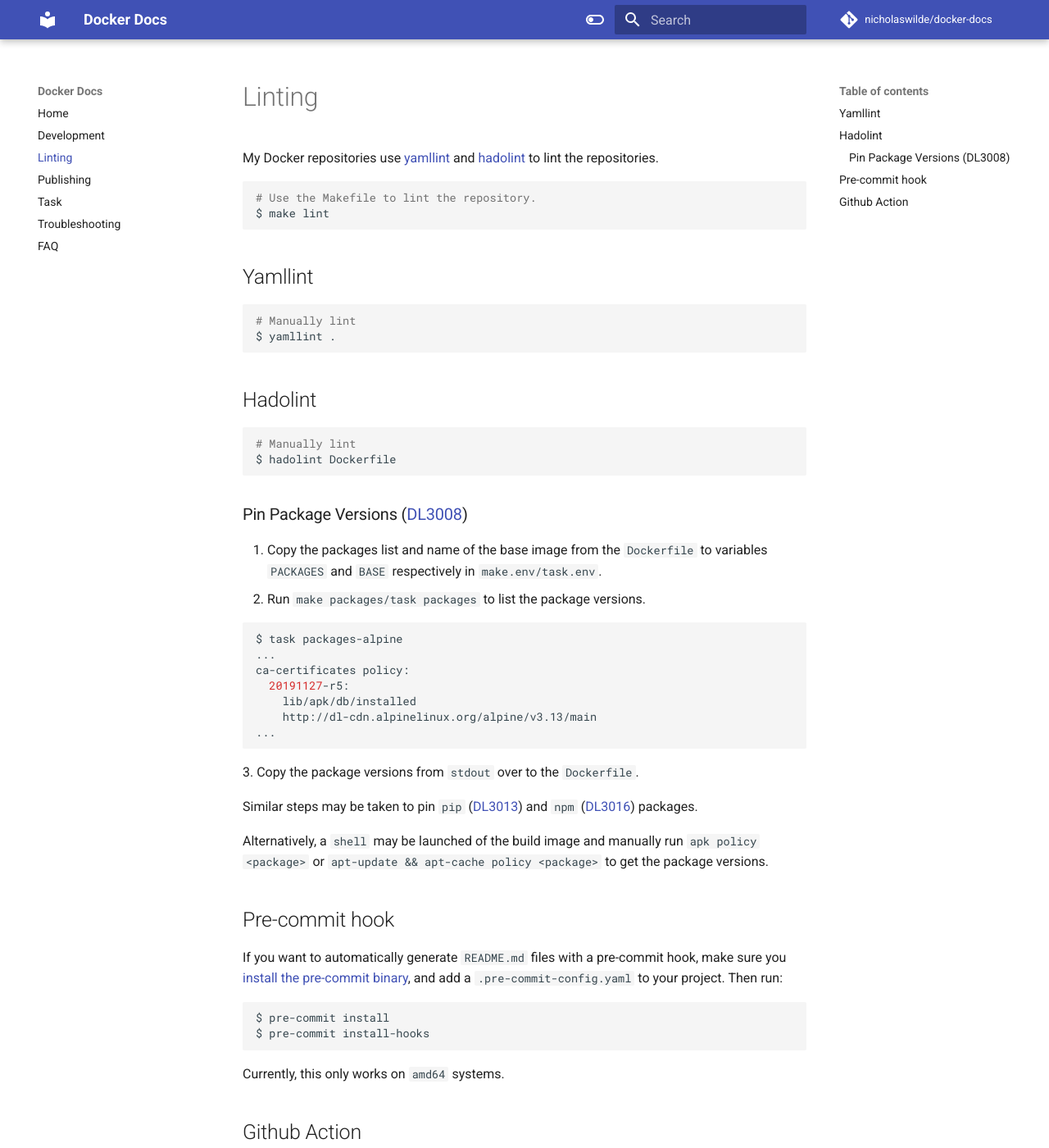
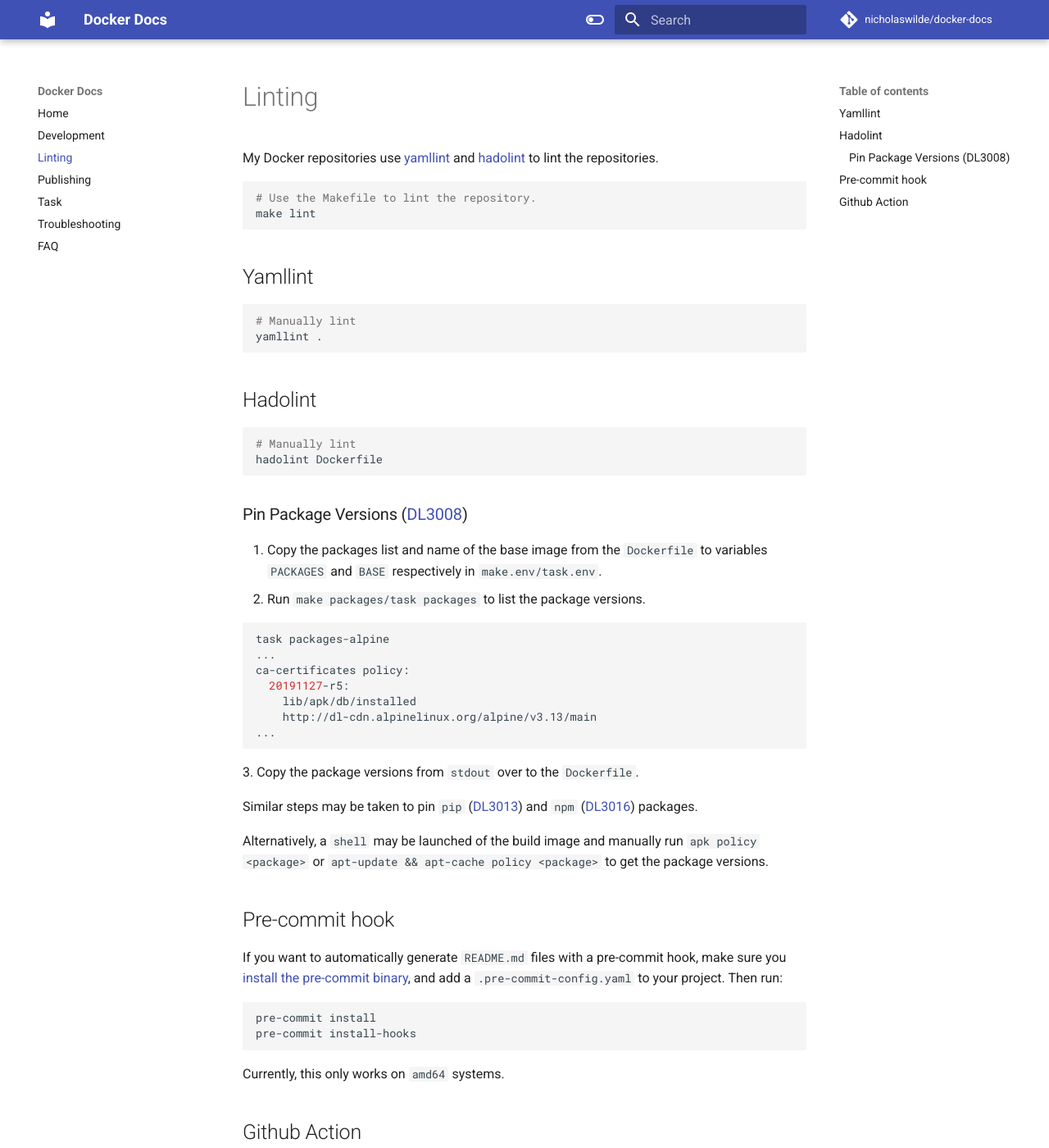
Before and after one commit to nicholaswilde/docker-docs, an MkDocs documentation site: the page built from docs/linting.md, in a window 1280 px wide and 1400 px high. Shown: the whole window at 82% size. Built offline with MkDocs 1.6.1 and Material for MkDocs 9.7.7, drawn with Linux system fonts in a browser that asks for light colours; comment, search, counter and statistics services are not loaded.

Commit message:
Removed $
Signed-off-by: Nicholas Wilde <ncwilde43@gmail.com>

````diff
--- a/docs/linting.md
+++ b/docs/linting.md
@@ -4,20 +4,20 @@
 
 ```shell
 # Use the Makefile to lint the repository.
-$ make lint
+make lint
 ```
 
 ## Yamllint
 
 ```shell
 # Manually lint
-$ yamllint .
+yamllint .
 ```
 
 ## Hadolint
 ```shell
 # Manually lint
-$ hadolint Dockerfile
+hadolint Dockerfile
 ```
 
 ### Pin Package Versions ([DL3008])
@@ -27,7 +27,7 @@
 2. Run `make packages/task packages` to list the package versions.
 
 ```shell
-$ task packages-alpine
+task packages-alpine
 ...
 ca-certificates policy:
   20191127-r5:
@@ -51,8 +51,8 @@
 `.pre-commit-config.yaml` to your project. Then run:
 
 ```shell
-$ pre-commit install
-$ pre-commit install-hooks
+pre-commit install
+pre-commit install-hooks
 ```
 
 Currently, this only works on `amd64` systems.
````
Also changed, not shown: docs/development.md (+2 -2 lines), docs/troubleshooting.md (+5 -5 lines).
